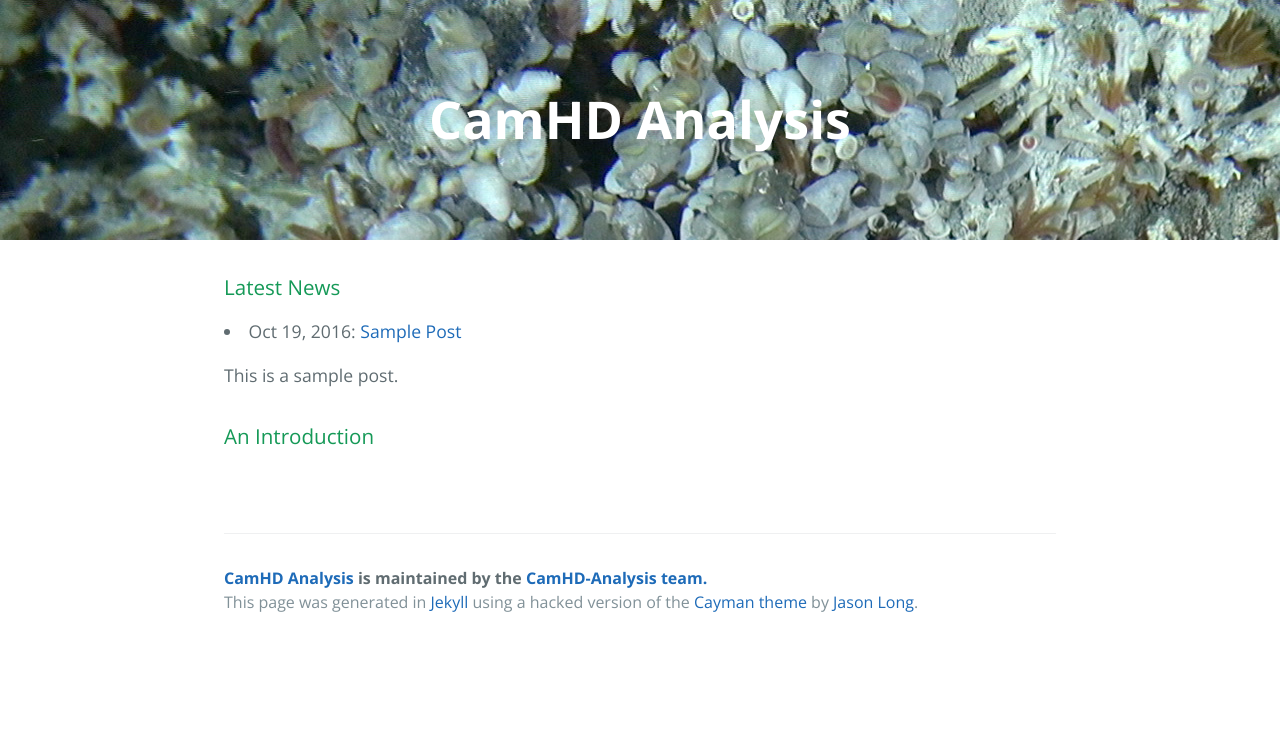
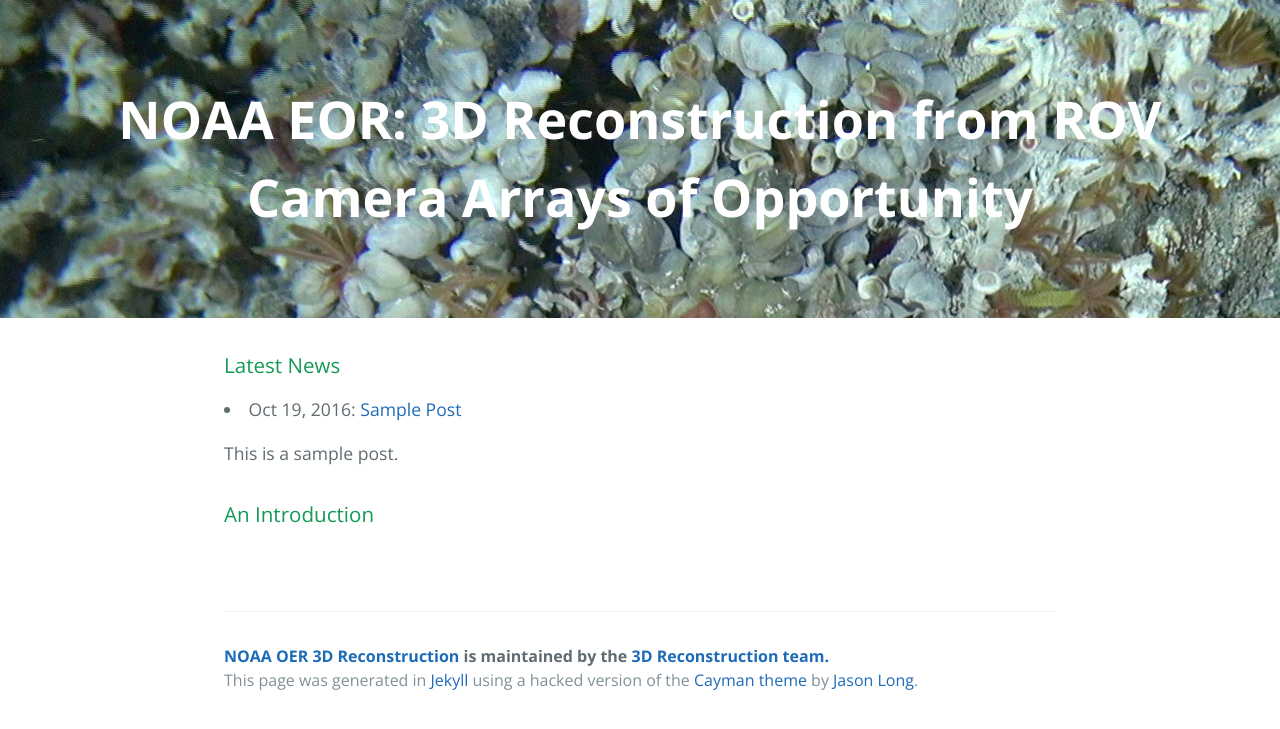
Before and after one commit to NOAA-OER16-3DReconstruction/public-www, a Jekyll site: the page built from _pages/home.html, in a window 1280 px wide. Shown: the top 729 px of the page. Built offline with Jekyll 4.4.1, drawn with Linux system fonts in a browser that asks for light colours.

Commit message:
Brief update on web page.

```diff
--- a/_config.yml
+++ b/_config.yml
@@ -13,12 +13,12 @@
 # you will see them accessed via {{ site.title }}, {{ site.email }}, and so on.
 # You can create any custom variable you would like, and they will be accessible
 # in the templates via {{ site.myvariable }}.
-title: CamHD Analysis
+title: "NOAA EOR: 3D Reconstruction from ROV Camera Arrays of Opportunity"
 email: amarburg@apl.washington.edu
 description: > # this means to ignore newlines until "baseurl:"
-  CamHD Analysis Tools
+   NOAA EOR: 3D Reconstruction from ROV Camera Arrays of Opportunity
 baseurl: "/public-www" # the subpath of your site, e.g. /blog
-url: "http://camhd-analysis.github.io" # the base hostname & protocol for your site
+url: "https://noaa-oer16-3dreconstruction.github.io/" # the base hostname & protocol for your site
 #twitter_username: jekyllrb
 #github_username:  jekyll
 
--- a/_includes/footer.html
+++ b/_includes/footer.html
@@ -2,8 +2,8 @@
 <section class="main-content">
 <footer class="site-footer">
 
-    <span class="site-footer-owner"><a href="https://github.com/CamHD-Analysis/public-www">CamHD Analysis</a>
-            is maintained by the <a href="https://github.com/CamHD-Analysis">CamHD-Analysis team.</a></span>
+    <span class="site-footer-owner"><a href="https://github.com/NOAA-OER16-3DReconstruction/public-www">NOAA OER 3D Reconstruction</a>
+            is maintained by the <a href="https://github.com/NOAA-OER16-3DReconstruction">3D Reconstruction team.</a></span>
 
     <span class="site-footer-credits">This page was generated in <a href="https://jekyllrb.com/">Jekyll</a>
             using a hacked version of the <a href="https://github.com/jasonlong/cayman-theme">Cayman theme</a> by <a href="https://twitter.com/jasonlong">Jason Long</a>.</span>
--- a/_includes/header.html
+++ b/_includes/header.html
@@ -1,6 +1,6 @@
 
 <section class="page-header">
-  <h1 class="project-name">CamHD Analysis</h1>
+  <h1 class="project-name">3D Reconstruction from ROV Camera Arrays of Opportunity</h1>
   <!-- <h2 class="project-tagline">Public Website at http://camhd-analysis.github.io/public-www/</h2> -->
 </section>
 
--- a/_pages/home.html
+++ b/_pages/home.html
@@ -12,7 +12,7 @@ permalink: /
   <body>
 
     <section class="big-page-header">
-      <h1 class="project-name">CamHD Analysis</h1>
+      <h1 class="project-name">NOAA EOR: 3D Reconstruction from ROV Camera Arrays of Opportunity</h1>
       <!-- <h2 class="project-tagline">Public Website at http://camhd-analysis.github.io/public-www/</h2> -->
     </section>
 
```
Also changed, not shown: Gemfile.lock.
